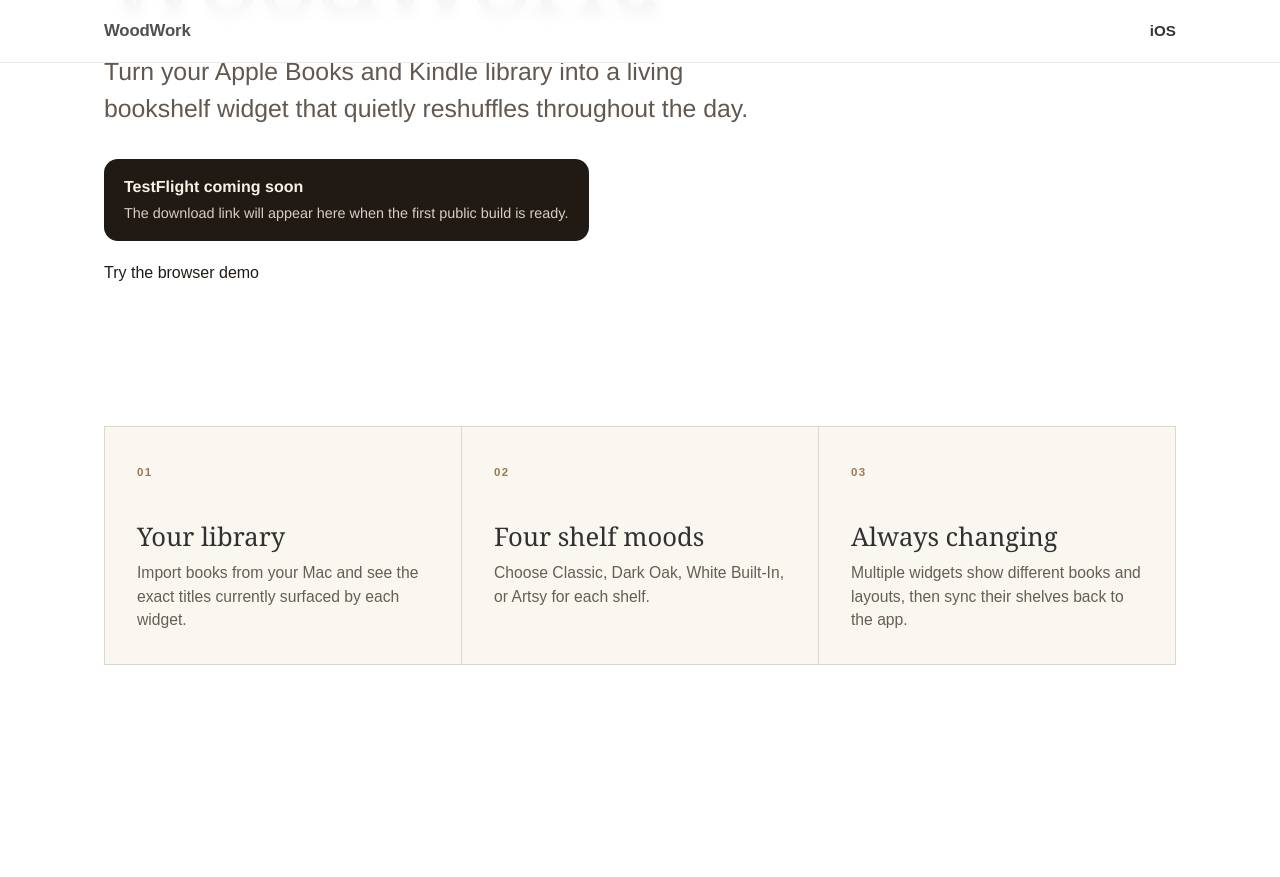
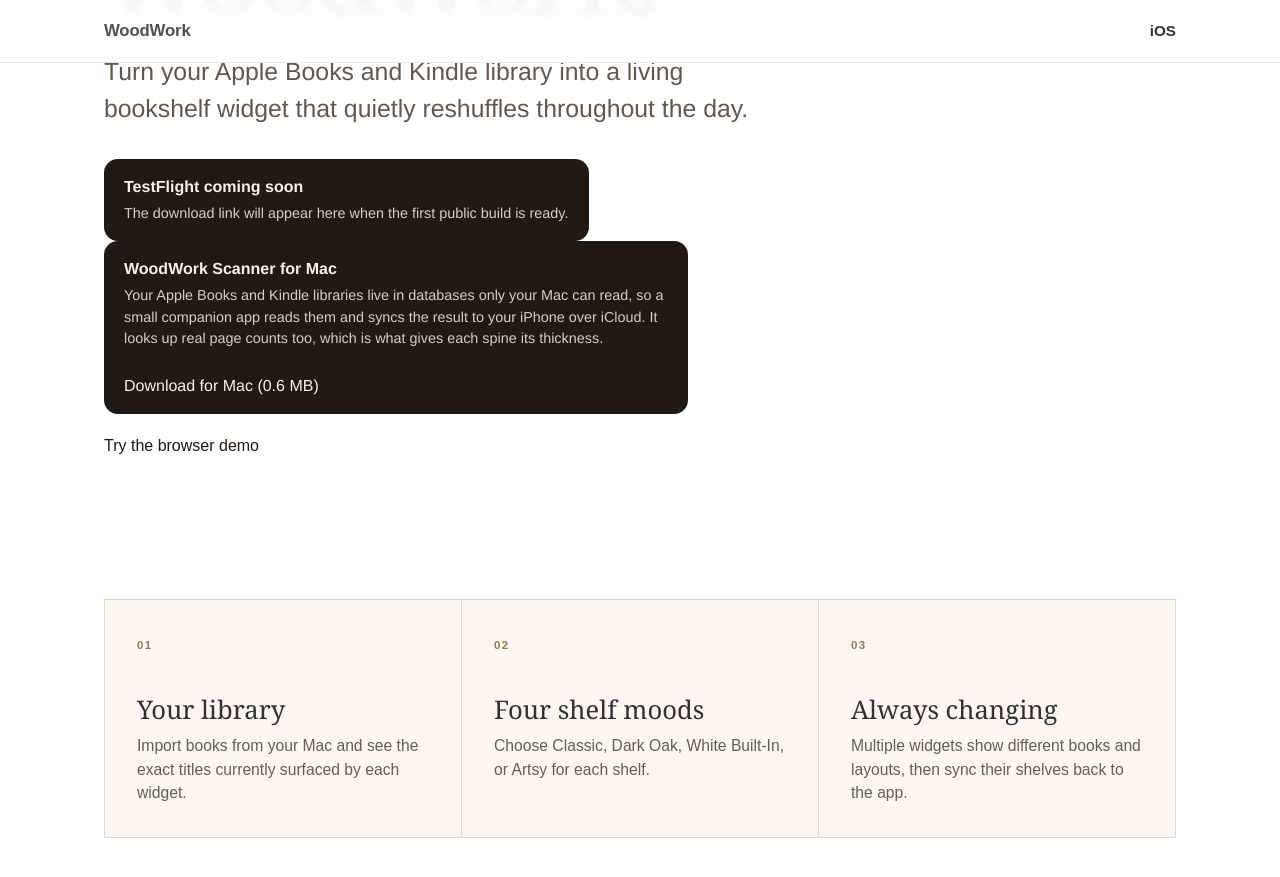
Before and after one commit to josephruocco/books-josephruocco, a Jekyll site: the page built from ios/index.html, in a window 1280 px wide and 900 px high, scrolled down 505 px. Shown: the top 877 px of the window. Built offline with Jekyll 4.4.1, drawn with Linux system fonts in a browser that asks for light colours; before the commit the page ends 1266 px from its top, so only the background shows below that.

Commit message:
Offer the Mac scanner for download on the iOS page
The app tells people to run the scanner, so it needed somewhere to come from.
Developer ID signed, hardened runtime, notarized and stapled, so it opens with
no Gatekeeper warning and works offline.

```diff
--- a/ios/index.html
+++ b/ios/index.html
@@ -33,6 +33,17 @@
           <div class="ios-download" aria-label="iOS release status">
             <strong>TestFlight coming soon</strong>
             <span>The download link will appear here when the first public build is ready.</span>
+          </div>
+
+          <div class="ios-download" aria-label="Mac scanner download">
+            <strong>WoodWork Scanner for Mac</strong>
+            <span>Your Apple Books and Kindle libraries live in databases only your
+            Mac can read, so a small companion app reads them and syncs the result
+            to your iPhone over iCloud. It looks up real page counts too, which is
+            what gives each spine its thickness.</span>
+            <a class="ios-demo-link" href="/assets/downloads/WoodWorkScanner.dmg" download>
+              Download for Mac (0.6&nbsp;MB)
+            </a>
           </div>
           <a class="ios-demo-link" href="/">Try the browser demo</a>
         </section>
```
Also changed, not shown: 1 other file.
